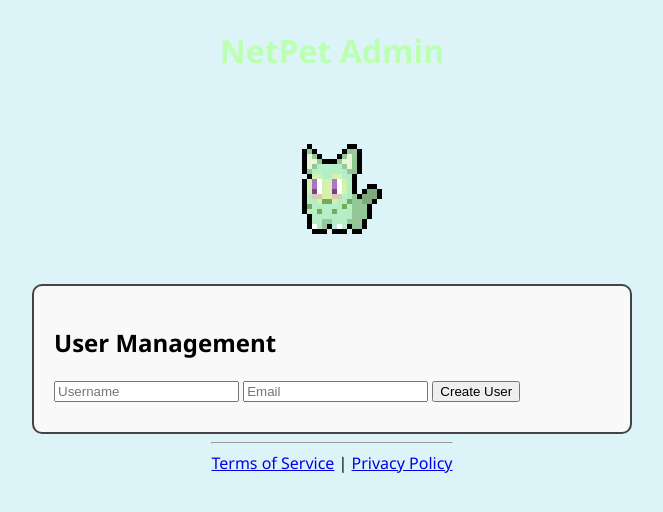
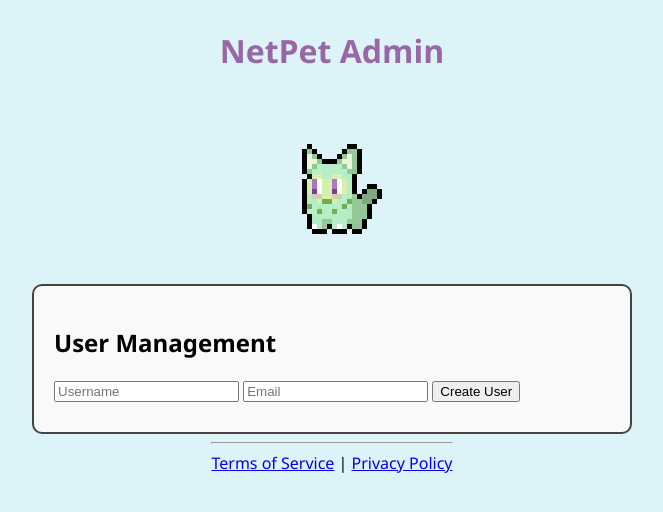
Before and after one commit to alekskraj04/NetPet, a plain HTML site: page client/index.html in a window 1280 px wide. Shown: the whole page, without its empty margins (308-971 px from the left). Drawn offline with Linux system fonts and the light colour scheme.

Commit message:
Fix on header color

```diff
--- a/client/css/app.css
+++ b/client/css/app.css
@@ -6,7 +6,7 @@ body {
     align-items: center;
 }
 
-h1 { color: #bbffb1; }
+h1 { color: #9a67a6; }
 
 user-manager {
     width: 80%;
```
